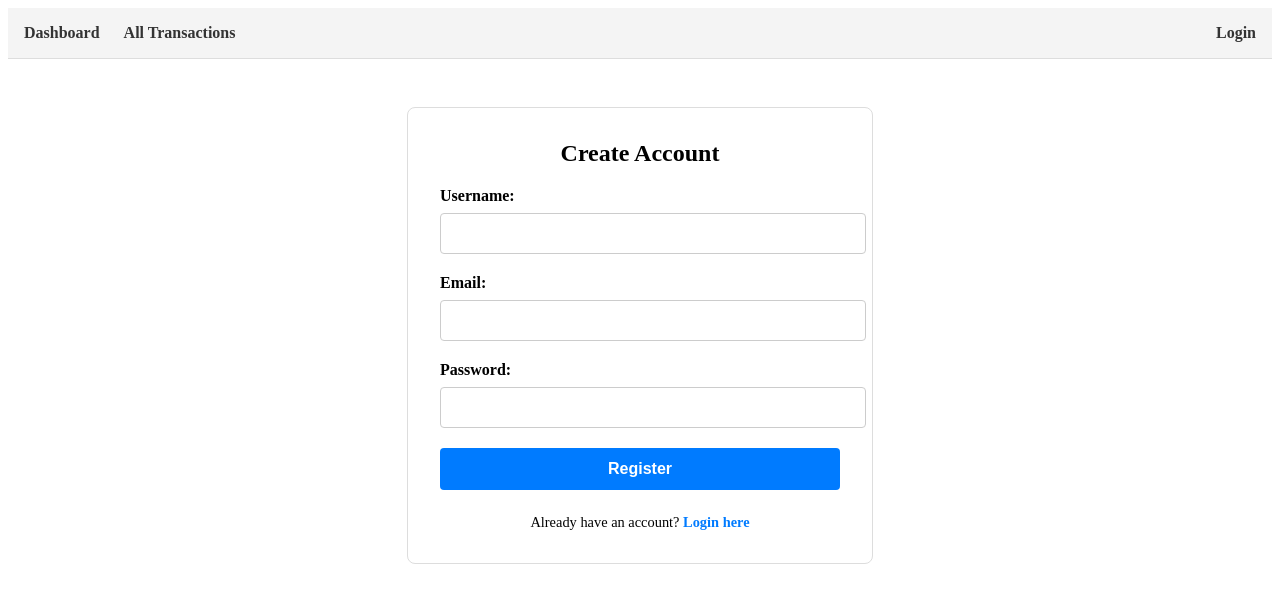
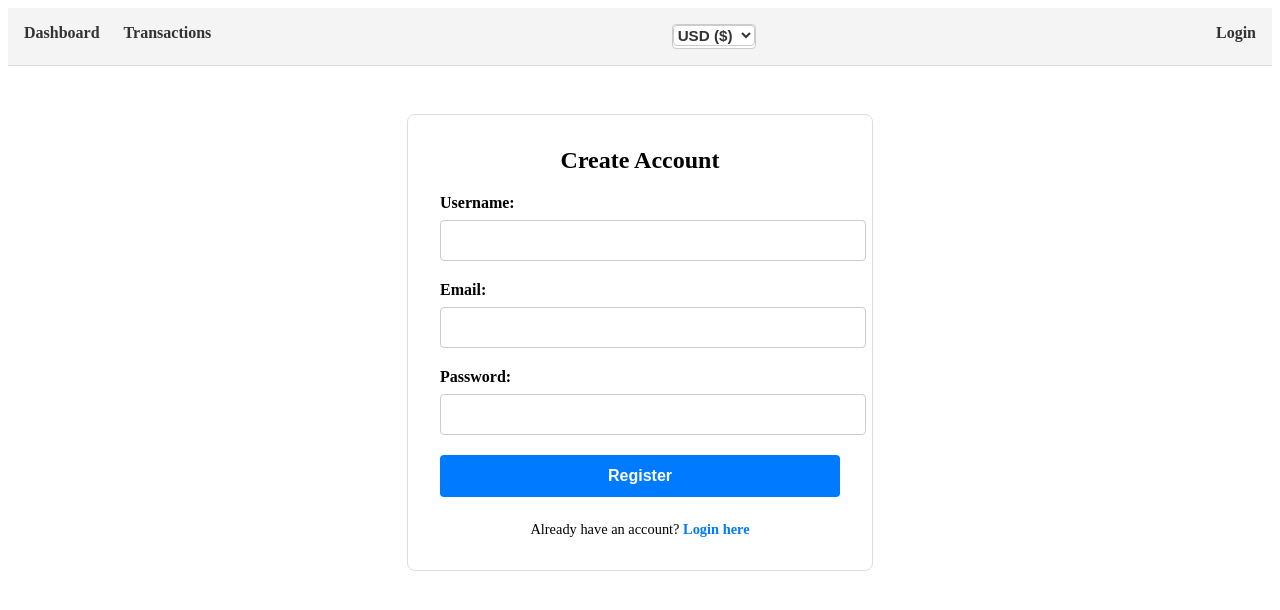
Before and after one commit to tszabi15/BudgetApp, a React (Vite) app in the folder BudgetApp_frontend/: page /register in a window 1280 px wide. Shown: the top 610 px of the page. Built offline with nearby package versions, Linux system fonts and the light colour scheme.

Commit message:
feat: currency changes handled

```diff
--- a/BudgetApp_frontend/src/components/AddTransactionForm.jsx
+++ b/BudgetApp_frontend/src/components/AddTransactionForm.jsx
@@ -1,8 +1,10 @@
 import { useState } from 'react';
 import apiClient from '../api/apiClient';
+import { useAuth } from '../context/AuthContext';
 import './AddTransactionForm.css';
 
 function AddTransactionForm({ onNewTransaction }) {
+    const { user } = useAuth();
 
     const [description, setDescription] = useState('');
     const [amount, setAmount] = useState('');
@@ -61,7 +63,7 @@ function AddTransactionForm({ onNewTransaction }) {
             />
           </div>
           <div className="form-field">
-            <label htmlFor="amount">Amount *</label>
+            <label htmlFor="amount">Amount ({user?.currency || 'USD'})</label>
             <input
               type="number"
               id="amount"
--- a/BudgetApp_frontend/src/components/Layout.css
+++ b/BudgetApp_frontend/src/components/Layout.css
@@ -23,7 +23,7 @@
   color: #007bff;
 }
 
-.login {
+.login, .logout-button, .currency-dropdown {
   margin-left: auto;
 }
 
@@ -51,3 +51,15 @@
 .logout-button:hover {
   color: #007bff;
 }
+
+.currency-dropdown {
+  background-color: #fff;
+  border: 1px solid #ccc;
+  border-radius: 4px;
+  font-weight: 600;
+  color: #333;
+  cursor: pointer;
+
+  font-size: 0.95rem;
+  line-height: 1.5;
+}
--- a/BudgetApp_frontend/src/components/Layout.jsx
+++ b/BudgetApp_frontend/src/components/Layout.jsx
@@ -1,15 +1,39 @@
 // src/components/Layout.jsx
 import { Outlet, Link, useNavigate } from 'react-router-dom';
 import { useAuth } from '../context/AuthContext';
+import apiClient from '../api/apiClient';
 import './Layout.css';
 
+const CURRENCIES = [
+  { code: 'USD', label: 'USD ($)' },
+  { code: 'EUR', label: 'EUR (€)' },
+  { code: 'HUF', label: 'HUF (Ft)' },
+  { code: 'GBP', label: 'GBP (£)' },
+  { code: 'JPY', label: 'JPY (¥)' },
+];
+
 function Layout() {
-  const { token, logout } = useAuth();
+  const { user, token, logout, updateUser } = useAuth();
   const navigate = useNavigate();
 
   const handleLogout = () => {
     logout();
     navigate('/login');
+  };
+
+  const handleCurrencyChange = async (e) => {
+    const newCurrency = e.target.value;
+    try {
+      const response = await apiClient.put('/profile/settings', {
+        currency: newCurrency,
+      });
+
+      updateUser(response.data.user);
+
+    } catch (err) {
+      console.error("Failed to update currency", err);
+      alert("Error: Could not update currency.");
+    }
   };
 
   return (
@@ -20,11 +44,23 @@ function Layout() {
             <Link to="/">Dashboard</Link>
           </li>
           <li>
-            <Link to="/transactions">All Transactions</Link>
+            <Link to="/transactions">Transactions</Link>
           </li>
-
+          <li className="currency-dropdown">
+                <select
+                  className="currency-dropdown"
+                  value={user?.currency || 'USD'}
+                  onChange={handleCurrencyChange}
+                >
+                  {CURRENCIES.map(c => (
+                    <option key={c.code} value={c.code}>
+                      {c.label}
+                    </option>
+                  ))}
+                </select>
+              </li>
           {token ? (
-            <li className="login">
+            <li className="logout-button">
               <button onClick={handleLogout} className="logout-button">
                 Logout
               </button></li>
--- a/BudgetApp_frontend/src/context/AuthContext.jsx
+++ b/BudgetApp_frontend/src/context/AuthContext.jsx
@@ -22,14 +22,22 @@ export function AuthProvider({ children }) {
     setUser(null);
   };
 
+  const updateUser = (updatedUser) => {
+    if (updatedUser) {
+      localStorage.setItem('user', JSON.stringify(updatedUser));
+      setUser(updatedUser);
+    }
+  };
+
   const value = useMemo(
     () => ({
       token,
       user,
       login,
       logout,
+      updateUser,
     }),
-    [token]
+    [token, user]
   );
 
   return <AuthContext.Provider value={value}>{children}</AuthContext.Provider>;
--- a/BudgetApp_frontend/src/pages/Dashboard.jsx
+++ b/BudgetApp_frontend/src/pages/Dashboard.jsx
@@ -3,9 +3,12 @@ import apiClient from '../api/apiClient';
 import AddTransactionForm from '../components/AddTransactionForm';
 import Modal from '../components/Modal';
 import EditTransactionForm from '../components/EditTransactionForm';
+import { useAuth } from '../context/AuthContext';
 import './Dashboard.css';
 
 function DashboardPage() {
+  const { user } = useAuth();
+
   const [transactions, setTransactions] = useState([]);
   const [loading, setLoading] = useState(true);
   const [error, setError] = useState(null);
@@ -71,6 +74,15 @@ function DashboardPage() {
     handleCloseModal();
   };
 
+  const formatCurrency = (amount) => {
+      const currency = user?.currency || 'USD';
+
+      return new Intl.NumberFormat(undefined, {
+        style: 'currency',
+        currency: currency,
+      }).format(amount);
+  };
+
   if (loading) {
     return <div className="loading">Loading transactions...</div>;
   }
@@ -106,7 +118,7 @@ function DashboardPage() {
                   t.amount < 0 ? 'expense' : 'income'
                 }`}
               >
-                {t.amount.toFixed(2)}
+                {formatCurrency(t.amount)}
               </div>
               <div className="transaction-actions">
                 <button onClick={() => handleOpenEditModal(t)} className="edit-button">
--- a/BudgetApp_frontend/src/pages/Transactions.jsx
+++ b/BudgetApp_frontend/src/pages/Transactions.jsx
@@ -2,10 +2,13 @@ import { useState, useEffect } from 'react';
 import apiClient from '../api/apiClient';
 import Modal from '../components/Modal';
 import EditTransactionForm from '../components/EditTransactionForm';
+import { useAuth } from '../context/AuthContext';
 import './Transactions.css';
 import './Dashboard.css';
 
 function TransactionsPage() {
+    const { user } = useAuth();
+
     const [transactions, setTransactions] = useState([]);
     const [categories, setCategories] = useState([]);
 
@@ -79,9 +82,18 @@ function TransactionsPage() {
         handleCloseModal();
     };
 
+    const formatCurrency = (amount) => {
+        const currency = user?.currency || 'USD';
+
+        return new Intl.NumberFormat(undefined, {
+        style: 'currency',
+        currency: currency,
+        }).format(amount);
+    };
+
     return (
         <div className="transactions-page-container">
-      <h2>All Transactions</h2>
+        <h2>Transactions</h2>
 
         <div className="filters-container">
             <div className="filter-group">
@@ -127,7 +139,7 @@ function TransactionsPage() {
                     </div>
                     </div>
                     <div className={`transaction-amount ${t.amount < 0 ? 'expense' : 'income'}`}>
-                  {t.amount.toFixed(2)}
+                    {formatCurrency(t.amount)}
                     </div>
                     <div className="transaction-actions">
                         <button onClick={() => handleOpenEditModal(t)} className="edit-button">
```
Also changed, not shown: 2 other files (tests, documents, lock files or other folders). Lines whose indentation alone changed are shown as unchanged.
